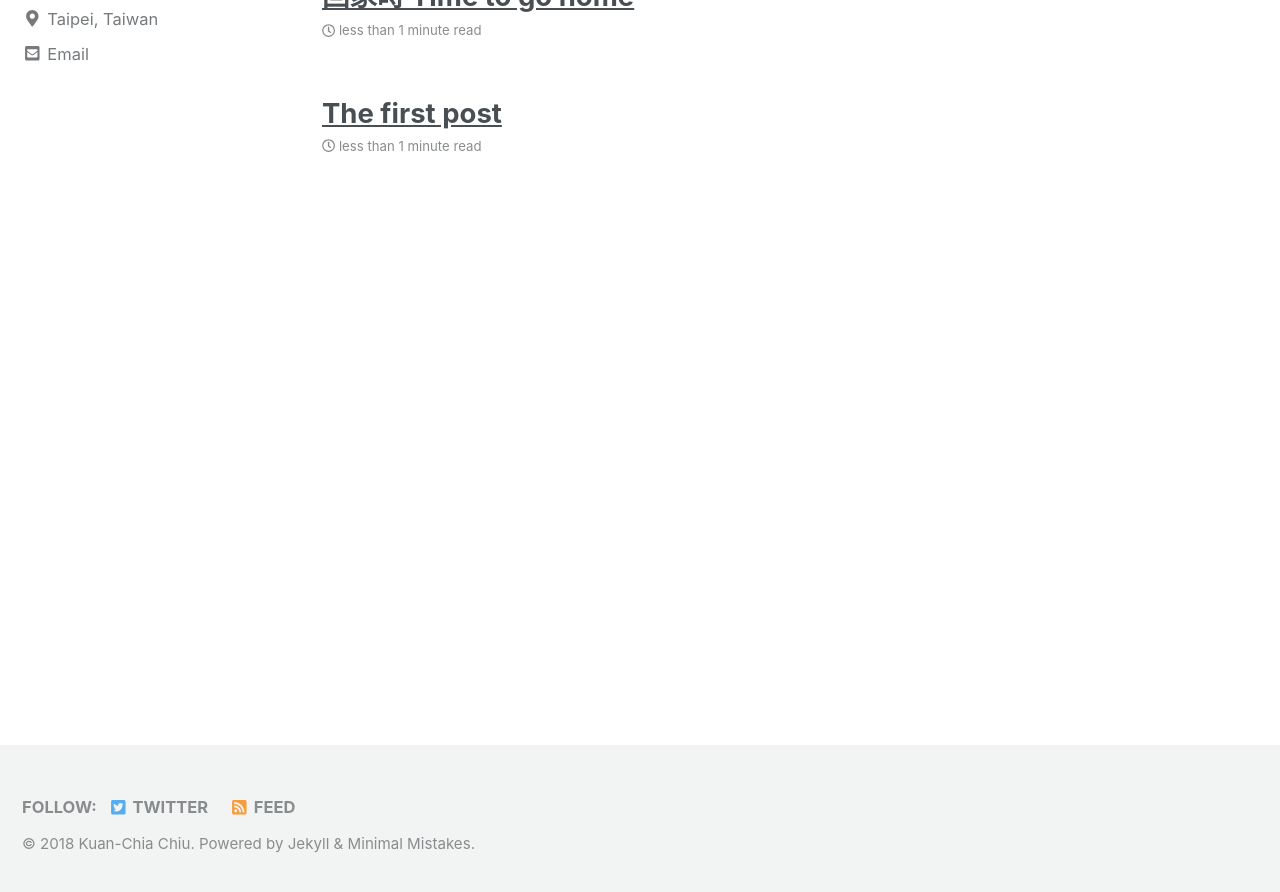
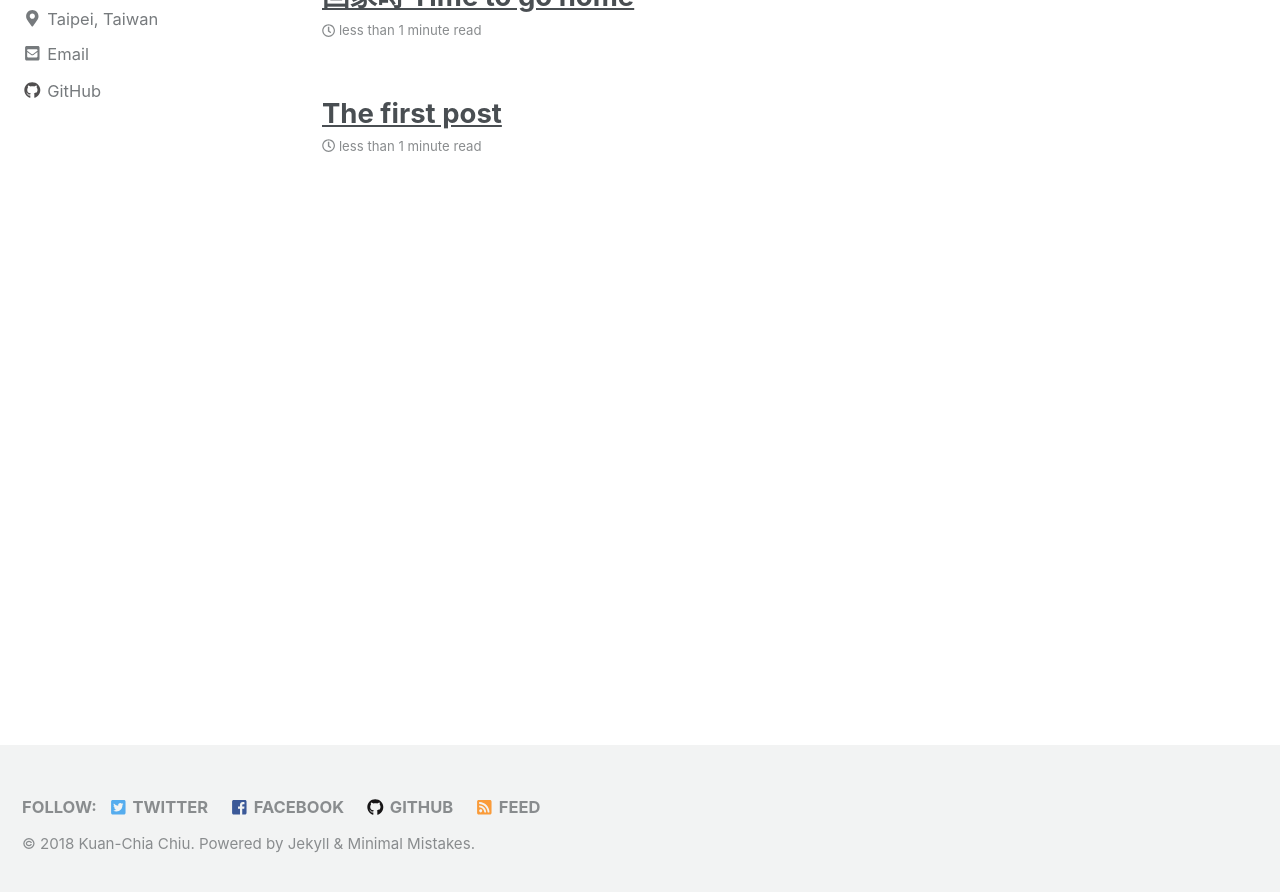
Before and after one commit to ttt50966/ttt50966.github.io, a Jekyll site: the page built from index.html, in a window 1280 px wide and 900 px high, scrolled down 253 px. Shown: the top 892 px of the window. Built offline with Jekyll 4.4.1, drawn with Linux system fonts in a browser that asks for light colours; nearby versions of some CDN libraries; the list of posts is cut into pages by our own code; some of the changed lines change nothing that is shown.

Commit message:
change _config.yml

```diff
--- a/_config.yml
+++ b/_config.yml
@@ -77,7 +77,7 @@ naver_site_verification  :
 twitter:
   username               : ttt50966
 facebook:
-  username               :
+  username               : ttt50966
   app_id                 :
   publisher              :
 og_image                 : # Open Graph/Twitter default site image
@@ -110,7 +110,7 @@ author:
   flickr           :
   facebook         :
   foursquare       :
-  github           :
+  github           : "ttt50966"
   gitlab           :
   google_plus      :
   keybase          :
@@ -196,7 +196,7 @@ sass:
 permalink: /:categories/:title/
 paginate: 5 # amount of posts to show
 paginate_path: /page:num/
-timezone: # https://en.wikipedia.org/wiki/List_of_tz_database_time_zones
+timezone: +08:00 #https://en.wikipedia.org/wiki/List_of_tz_database_time_zones
 
 
 # Plugins (previously gems:)
```
